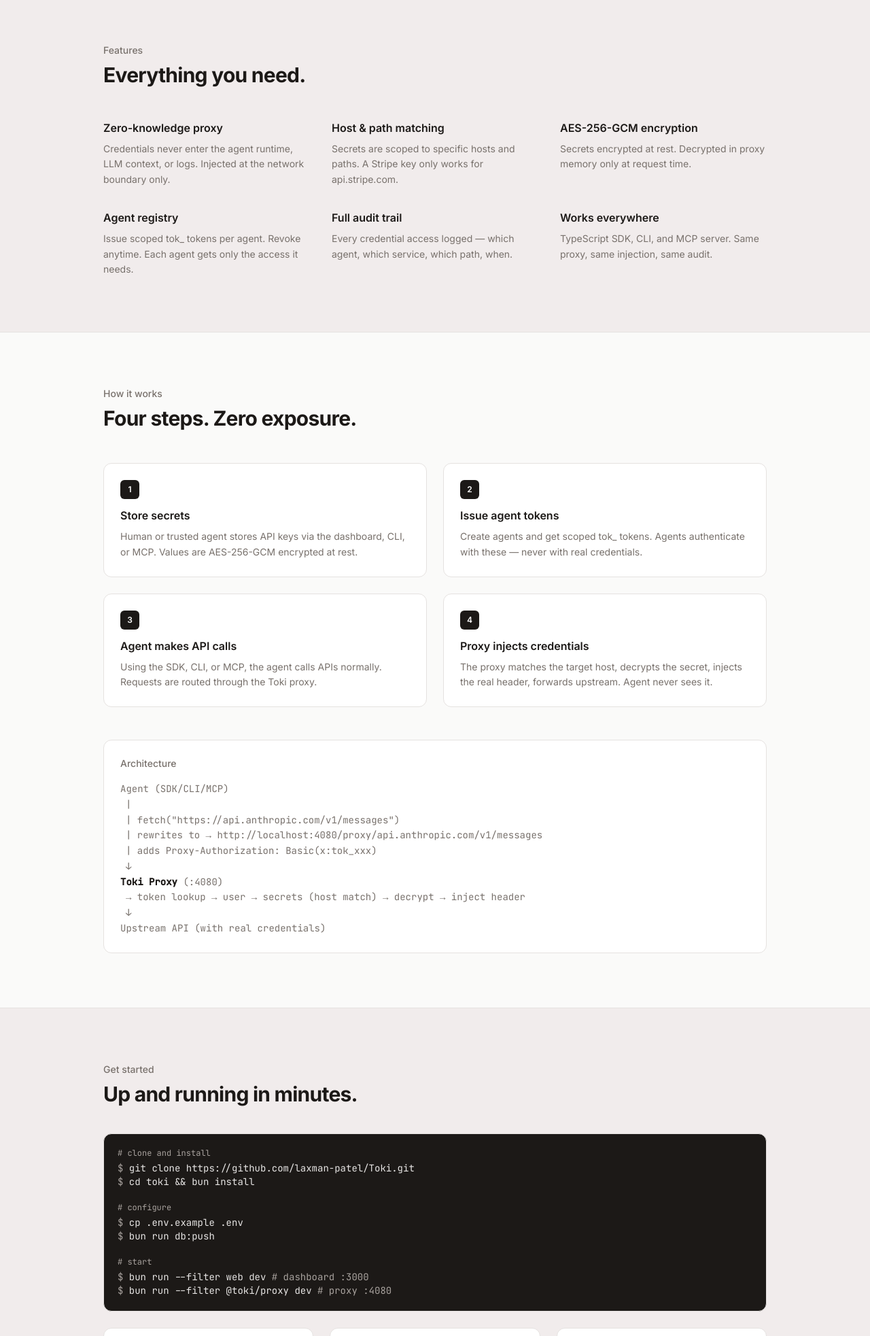
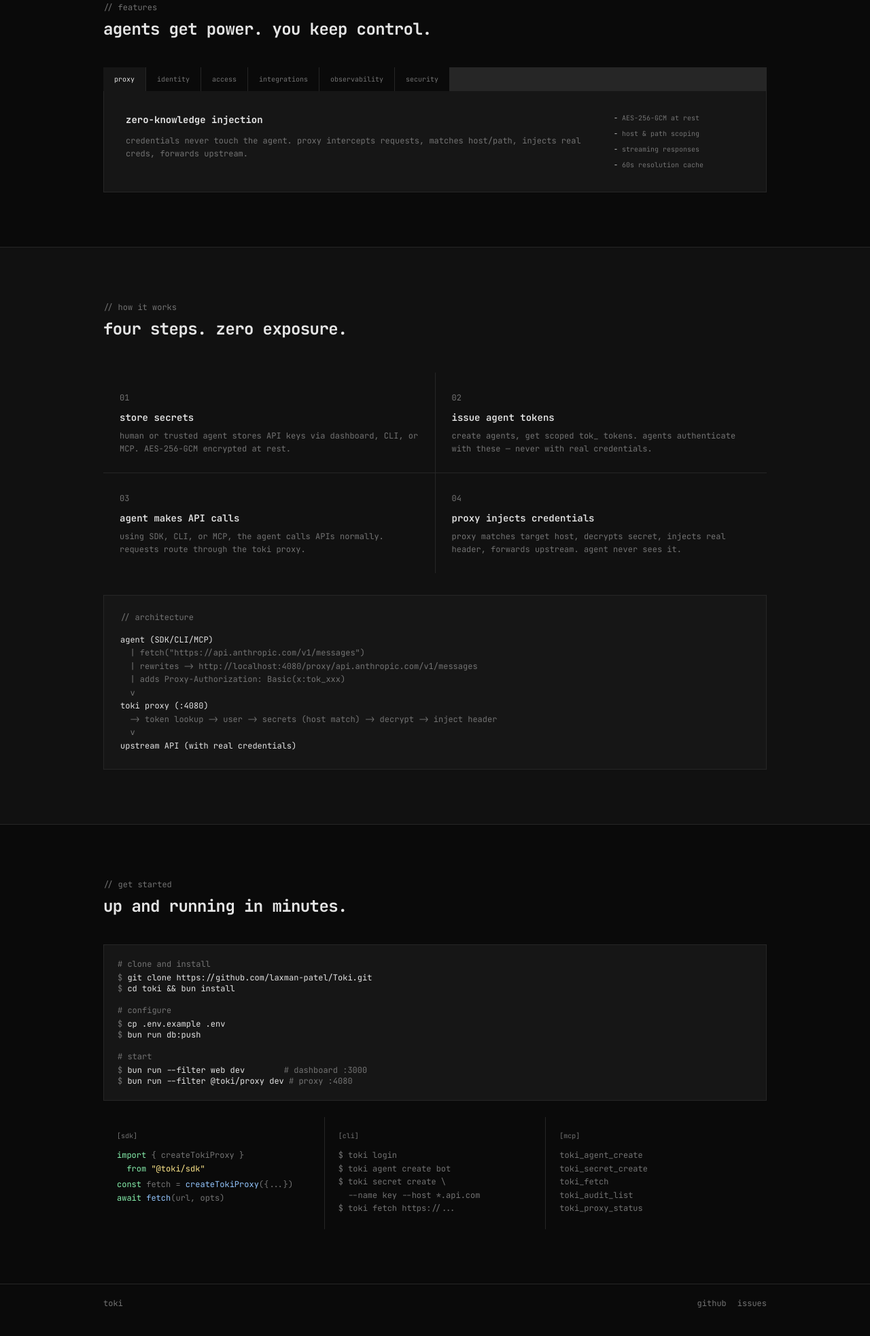
Before and after one commit to laxman-patel/Toki, an Astro site in the folder apps/docs/: page / in a window 1280 px wide. Shown: the part 835-2800 px from the top of the page at 68% size. Built offline with nearby package versions, Linux system fonts and the light colour scheme; Astro itself is replaced by a stand-in of ours.

Commit message:
Redesign landing page: dark theme, monospace, tabbed features
- Dark (#0a0a0a), sharp corners, JetBrains Mono throughout
- Tabbed feature carousel (6 categories) instead of grid wall
- Consolidated 20 features into digestible sections

```diff
--- a/apps/docs/src/components/Features.astro
+++ b/apps/docs/src/components/Features.astro
@@ -1,43 +1,120 @@
 ---
-const features = [
+const categories = [
   {
-    title: "Zero-knowledge proxy",
-    desc: "Credentials never enter the agent runtime, LLM context, or logs. Injected at the network boundary only.",
+    id: "proxy",
+    label: "proxy",
+    title: "zero-knowledge injection",
+    desc: "credentials never touch the agent. proxy intercepts requests, matches host/path, injects real creds, forwards upstream.",
+    details: ["AES-256-GCM at rest", "host & path scoping", "streaming responses", "60s resolution cache"],
   },
   {
-    title: "Host & path matching",
-    desc: "Secrets are scoped to specific hosts and paths. A Stripe key only works for api.stripe.com.",
+    id: "identity",
+    label: "identity",
+    title: "agents as first-class citizens",
+    desc: "scoped tokens per agent. task-scoped credentials that auto-revoke. delegation chains with scope attenuation at each hop.",
+    details: ["tok_ access tokens", "task lifecycle binding", "cascading revocation", "heartbeat monitoring"],
   },
   {
-    title: "AES-256-GCM encryption",
-    desc: "Secrets encrypted at rest. Decrypted in proxy memory only at request time.",
+    id: "access",
+    label: "access",
+    title: "policies & approval gates",
+    desc: "declarative policy engine. human-in-the-loop for sensitive ops. anomaly detection auto-restricts on suspicious behavior.",
+    details: ["Cedar-inspired ABAC", "Slack/email approvals", "behavioral baselines", "canary credentials"],
   },
   {
-    title: "Agent registry",
-    desc: "Issue scoped tok_ tokens per agent. Revoke anytime. Each agent gets only the access it needs.",
+    id: "integrations",
+    label: "integrations",
+    title: "SDKs, MCP, OAuth",
+    desc: "one-line SDK integration. MCP gateway with tool-level scoping. OAuth broker handles token lifecycle for 100+ providers.",
+    details: ["TypeScript / Python / Go", "LangChain, CrewAI, AutoGen", "MCP rug pull detection", "DPoP token binding"],
   },
   {
-    title: "Full audit trail",
-    desc: "Every credential access logged — which agent, which service, which path, when.",
+    id: "observability",
+    label: "observability",
+    title: "audit everything",
+    desc: "every credential access logged with full context. real-time dashboard. tamper-proof storage. compliance-ready exports.",
+    details: ["reasoning chain capture", "OpenTelemetry export", "SOC 2 / GDPR / HIPAA", "queryable interface"],
   },
   {
-    title: "Works everywhere",
-    desc: "TypeScript SDK, CLI, and MCP server. Same proxy, same injection, same audit.",
+    id: "security",
+    label: "security",
+    title: "defense in depth",
+    desc: "credential-free LLM context. sandbox isolation. secret rotation with zero downtime. multi-vault backend support.",
+    details: ["prompt injection defense", "Wasm/container sandboxes", "dual-credential rotation", "Vault / AWS SM / GCP / Azure"],
   },
 ];
 ---
 
-<section id="features" class="border-t border-[var(--color-border)] bg-[var(--color-bg-alt)]">
+<section id="features" class="border-t border-[var(--color-border)]">
   <div class="mx-auto max-w-5xl px-6 py-20">
-    <p class="mb-2 text-sm font-medium text-[var(--color-text-muted)]">Features</p>
-    <h2 class="text-2xl font-bold tracking-tight sm:text-3xl">Everything you need.</h2>
-    <div class="mt-12 grid gap-8 sm:grid-cols-2 lg:grid-cols-3">
-      {features.map((f) => (
-        <div>
-          <h3 class="font-semibold">{f.title}</h3>
-          <p class="mt-2 text-sm leading-relaxed text-[var(--color-text-muted)]">{f.desc}</p>
+    <p class="mb-2 text-xs text-[var(--color-text-muted)]">// features</p>
+    <h2 class="text-xl font-bold tracking-tight sm:text-2xl">agents get power. you keep control.</h2>
+
+    <!-- tab bar -->
+    <div class="mt-10 flex gap-px overflow-x-auto bg-[var(--color-border)]" id="feature-tabs">
+      {categories.map((c, i) => (
+        <button
+          data-tab={c.id}
+          class:list={[
+            "feature-tab px-4 py-2.5 text-[10px] transition-colors whitespace-nowrap",
+            i === 0 ? "bg-[var(--color-surface)] text-[var(--color-text)]" : "bg-[var(--color-bg)] text-[var(--color-text-muted)] hover:text-[var(--color-text)]",
+          ]}
+        >
+          {c.label}
+        </button>
+      ))}
+    </div>
+
+    <!-- panels -->
+    <div id="feature-panels">
+      {categories.map((c, i) => (
+        <div
+          data-panel={c.id}
+          class:list={[
+            "feature-panel border border-t-0 border-[var(--color-border)] bg-[var(--color-surface)]",
+            i !== 0 && "hidden",
+          ]}
+        >
+          <div class="p-8 sm:flex sm:gap-12">
+            <div class="sm:flex-1">
+              <h3 class="text-sm font-bold">{c.title}</h3>
+              <p class="mt-3 text-xs leading-relaxed text-[var(--color-text-muted)]">{c.desc}</p>
+            </div>
+            <div class="mt-5 sm:mt-0 sm:w-48 sm:shrink-0">
+              <div class="space-y-2">
+                {c.details.map((d) => (
+                  <p class="text-[10px] text-[var(--color-text-muted)]">
+                    <span class="text-[var(--color-text)]">-</span> {d}
+                  </p>
+                ))}
+              </div>
+            </div>
+          </div>
         </div>
       ))}
     </div>
+
   </div>
 </section>
+
+<script>
+  const tabs = document.querySelectorAll<HTMLButtonElement>(".feature-tab");
+  const panels = document.querySelectorAll<HTMLDivElement>(".feature-panel");
+
+  tabs.forEach((tab) => {
+    tab.addEventListener("click", () => {
+      const id = tab.dataset.tab;
+
+      tabs.forEach((t) => {
+        t.classList.toggle("bg-[var(--color-surface)]", t.dataset.tab === id);
+        t.classList.toggle("text-[var(--color-text)]", t.dataset.tab === id);
+        t.classList.toggle("bg-[var(--color-bg)]", t.dataset.tab !== id);
+        t.classList.toggle("text-[var(--color-text-muted)]", t.dataset.tab !== id);
+      });
+
+      panels.forEach((p) => {
+        p.classList.toggle("hidden", p.dataset.panel !== id);
+      });
+    });
+  });
+</script>
--- a/apps/docs/src/components/Footer.astro
+++ b/apps/docs/src/components/Footer.astro
@@ -1,20 +1,20 @@
 ---
 const links = [
-  { href: "https://github.com/laxman-patel/Toki", label: "GitHub" },
-  { href: "https://github.com/laxman-patel/Toki/issues", label: "Issues" },
+  { href: "https://github.com/laxman-patel/Toki", label: "github" },
+  { href: "https://github.com/laxman-patel/Toki/issues", label: "issues" },
 ];
 ---
 
 <footer class="border-t border-[var(--color-border)]">
-  <div class="mx-auto flex max-w-5xl items-center justify-between px-6 py-6">
-    <p class="text-sm text-[var(--color-text-muted)]">toki</p>
-    <div class="flex items-center gap-5">
+  <div class="mx-auto flex max-w-5xl items-center justify-between px-6 py-5">
+    <p class="text-xs text-[var(--color-text-muted)]">toki</p>
+    <div class="flex items-center gap-4">
       {links.map((link) => (
         <a
           href={link.href}
           target="_blank"
           rel="noopener noreferrer"
-          class="text-sm text-[var(--color-text-muted)] transition-colors hover:text-[var(--color-text)]"
+          class="text-xs text-[var(--color-text-muted)] transition-colors hover:text-[var(--color-text)]"
         >
           {link.label}
         </a>
--- a/apps/docs/src/components/GetStarted.astro
+++ b/apps/docs/src/components/GetStarted.astro
@@ -1,39 +1,39 @@
 ---
 ---
 
-<section id="get-started" class="border-t border-[var(--color-border)] bg-[var(--color-bg-alt)]">
+<section id="get-started" class="border-t border-[var(--color-border)]">
   <div class="mx-auto max-w-5xl px-6 py-20">
-    <p class="mb-2 text-sm font-medium text-[var(--color-text-muted)]">Get started</p>
-    <h2 class="text-2xl font-bold tracking-tight sm:text-3xl">Up and running in minutes.</h2>
+    <p class="mb-2 text-xs text-[var(--color-text-muted)]">// get started</p>
+    <h2 class="text-xl font-bold tracking-tight sm:text-2xl">up and running in minutes.</h2>
 
     <div class="mt-10 space-y-6">
-      <div class="rounded-xl border border-[var(--color-border)] bg-[#1c1917] p-5 font-mono text-sm text-[#e7e5e4]">
-        <p class="mb-1 text-xs text-[#a8a29e]"># clone and install</p>
-        <p><span class="text-[#a8a29e]">$</span> git clone https://github.com/laxman-patel/Toki.git</p>
-        <p><span class="text-[#a8a29e]">$</span> cd toki && bun install</p>
+      <div class="border border-[var(--color-border)] bg-[var(--color-surface)] p-5 text-xs">
+        <p class="mb-1 text-[var(--color-text-muted)]"># clone and install</p>
+        <p><span class="text-[var(--color-text-muted)]">$</span> git clone https://github.com/laxman-patel/Toki.git</p>
+        <p><span class="text-[var(--color-text-muted)]">$</span> cd toki && bun install</p>
         <p>&nbsp;</p>
-        <p class="mb-1 text-xs text-[#a8a29e]"># configure</p>
-        <p><span class="text-[#a8a29e]">$</span> cp .env.example .env</p>
-        <p><span class="text-[#a8a29e]">$</span> bun run db:push</p>
+        <p class="mb-1 text-[var(--color-text-muted)]"># configure</p>
+        <p><span class="text-[var(--color-text-muted)]">$</span> cp .env.example .env</p>
+        <p><span class="text-[var(--color-text-muted)]">$</span> bun run db:push</p>
         <p>&nbsp;</p>
-        <p class="mb-1 text-xs text-[#a8a29e]"># start</p>
-        <p><span class="text-[#a8a29e]">$</span> bun run --filter web dev        <span class="text-[#a8a29e]"># dashboard :3000</span></p>
-        <p><span class="text-[#a8a29e]">$</span> bun run --filter @toki/proxy dev <span class="text-[#a8a29e]"># proxy :4080</span></p>
+        <p class="mb-1 text-[var(--color-text-muted)]"># start</p>
+        <p><span class="text-[var(--color-text-muted)]">$</span> bun run --filter web dev &nbsp;&nbsp;&nbsp;&nbsp;&nbsp;&nbsp;&nbsp;<span class="text-[var(--color-text-muted)]"># dashboard :3000</span></p>
+        <p><span class="text-[var(--color-text-muted)]">$</span> bun run --filter @toki/proxy dev <span class="text-[var(--color-text-muted)]"># proxy :4080</span></p>
       </div>
 
-      <div class="grid gap-6 sm:grid-cols-3">
-        <div class="rounded-xl border border-[var(--color-border)] bg-[var(--color-surface)] p-5">
-          <p class="text-xs font-medium text-[var(--color-text-muted)]">SDK</p>
-          <div class="mt-3 font-mono text-xs leading-relaxed text-[var(--color-text-muted)]">
-            <p>import {'{'} createTokiProxy {'}'}</p>
-            <p>&nbsp; from "@toki/sdk"</p>
-            <p class="mt-1">const fetch = createTokiProxy({'{'}...{'}'})</p>
-            <p>await fetch(url, opts)</p>
+      <div class="grid gap-px bg-[var(--color-border)] sm:grid-cols-3">
+        <div class="bg-[var(--color-bg)] p-5">
+          <p class="text-[10px] text-[var(--color-text-muted)]">[sdk]</p>
+          <div class="mt-3 text-xs leading-relaxed text-[var(--color-text-muted)]">
+            <p><span class="text-[#86efac]">import</span> {'{'} createTokiProxy {'}'}</p>
+            <p>&nbsp; <span class="text-[#86efac]">from</span> <span class="text-[#fde68a]">"@toki/sdk"</span></p>
+            <p class="mt-1"><span class="text-[#86efac]">const</span> fetch = <span class="text-[#93c5fd]">createTokiProxy</span>({'{'}...{'}'})</p>
+            <p><span class="text-[#86efac]">await</span> <span class="text-[#93c5fd]">fetch</span>(url, opts)</p>
           </div>
         </div>
-        <div class="rounded-xl border border-[var(--color-border)] bg-[var(--color-surface)] p-5">
-          <p class="text-xs font-medium text-[var(--color-text-muted)]">CLI</p>
-          <div class="mt-3 font-mono text-xs leading-relaxed text-[var(--color-text-muted)]">
+        <div class="bg-[var(--color-bg)] p-5">
+          <p class="text-[10px] text-[var(--color-text-muted)]">[cli]</p>
+          <div class="mt-3 text-xs leading-relaxed text-[var(--color-text-muted)]">
             <p>$ toki login</p>
             <p>$ toki agent create bot</p>
             <p>$ toki secret create \</p>
@@ -41,13 +41,14 @@
             <p>$ toki fetch https://...</p>
           </div>
         </div>
-        <div class="rounded-xl border border-[var(--color-border)] bg-[var(--color-surface)] p-5">
-          <p class="text-xs font-medium text-[var(--color-text-muted)]">MCP</p>
-          <div class="mt-3 font-mono text-xs leading-relaxed text-[var(--color-text-muted)]">
+        <div class="bg-[var(--color-bg)] p-5">
+          <p class="text-[10px] text-[var(--color-text-muted)]">[mcp]</p>
+          <div class="mt-3 text-xs leading-relaxed text-[var(--color-text-muted)]">
             <p>toki_agent_create</p>
             <p>toki_secret_create</p>
             <p>toki_fetch</p>
             <p>toki_audit_list</p>
+            <p>toki_proxy_status</p>
           </div>
         </div>
       </div>
--- a/apps/docs/src/components/HowItWorks.astro
+++ b/apps/docs/src/components/HowItWorks.astro
@@ -1,58 +1,55 @@
 ---
 const steps = [
   {
-    num: "1",
-    title: "Store secrets",
-    desc: "Human or trusted agent stores API keys via the dashboard, CLI, or MCP. Values are AES-256-GCM encrypted at rest.",
+    num: "01",
+    title: "store secrets",
+    desc: "human or trusted agent stores API keys via dashboard, CLI, or MCP. AES-256-GCM encrypted at rest.",
   },
   {
-    num: "2",
-    title: "Issue agent tokens",
-    desc: "Create agents and get scoped tok_ tokens. Agents authenticate with these — never with real credentials.",
+    num: "02",
+    title: "issue agent tokens",
+    desc: "create agents, get scoped tok_ tokens. agents authenticate with these — never with real credentials.",
   },
   {
-    num: "3",
-    title: "Agent makes API calls",
-    desc: "Using the SDK, CLI, or MCP, the agent calls APIs normally. Requests are routed through the Toki proxy.",
+    num: "03",
+    title: "agent makes API calls",
+    desc: "using SDK, CLI, or MCP, the agent calls APIs normally. requests route through the toki proxy.",
   },
   {
-    num: "4",
-    title: "Proxy injects credentials",
-    desc: "The proxy matches the target host, decrypts the secret, injects the real header, forwards upstream. Agent never sees it.",
+    num: "04",
+    title: "proxy injects credentials",
+    desc: "proxy matches target host, decrypts secret, injects real header, forwards upstream. agent never sees it.",
   },
 ];
 ---
 
-<section id="how-it-works" class="border-t border-[var(--color-border)]">
+<section id="how-it-works" class="border-t border-[var(--color-border)] bg-[var(--color-bg-alt)]">
   <div class="mx-auto max-w-5xl px-6 py-20">
-    <p class="mb-2 text-sm font-medium text-[var(--color-text-muted)]">How it works</p>
-    <h2 class="text-2xl font-bold tracking-tight sm:text-3xl">Four steps. Zero exposure.</h2>
+    <p class="mb-2 text-xs text-[var(--color-text-muted)]">// how it works</p>
+    <h2 class="text-xl font-bold tracking-tight sm:text-2xl">four steps. zero exposure.</h2>
 
-    <div class="mt-12 grid gap-6 sm:grid-cols-2">
+    <div class="mt-12 grid gap-px bg-[var(--color-border)] sm:grid-cols-2">
       {steps.map((s) => (
-        <div class="rounded-xl border border-[var(--color-border)] bg-[var(--color-surface)] p-6">
-          <span class="inline-flex h-7 w-7 items-center justify-center rounded-md bg-[var(--color-accent)] text-xs font-semibold text-white">
-            {s.num}
-          </span>
-          <h3 class="mt-3 font-semibold">{s.title}</h3>
-          <p class="mt-2 text-sm leading-relaxed text-[var(--color-text-muted)]">{s.desc}</p>
+        <div class="bg-[var(--color-bg-alt)] p-6">
+          <span class="text-xs text-[var(--color-text-muted)]">{s.num}</span>
+          <h3 class="mt-2 text-sm font-semibold">{s.title}</h3>
+          <p class="mt-2 text-xs leading-relaxed text-[var(--color-text-muted)]">{s.desc}</p>
         </div>
       ))}
     </div>
 
-    <div class="mt-12 rounded-xl border border-[var(--color-border)] bg-[var(--color-surface)] p-6">
-      <p class="mb-4 text-sm font-medium text-[var(--color-text-muted)]">Architecture</p>
-      <div class="font-mono text-sm leading-relaxed text-[var(--color-text-muted)]">
-        <p>Agent (SDK/CLI/MCP)</p>
-        <p class="ml-2">|</p>
-        <p class="ml-2">| fetch("https://api.anthropic.com/v1/messages")</p>
-        <p class="ml-2">| rewrites to → http://localhost:4080/proxy/api.anthropic.com/v1/messages</p>
-        <p class="ml-2">| adds Proxy-Authorization: Basic(x:tok_xxx)</p>
-        <p class="ml-2">↓</p>
-        <p><span class="text-[var(--color-text)] font-semibold">Toki Proxy</span> (:4080)</p>
-        <p class="ml-2">→ token lookup → user → secrets (host match) → decrypt → inject header</p>
-        <p class="ml-2">↓</p>
-        <p>Upstream API (with real credentials)</p>
+    <div class="mt-8 border border-[var(--color-border)] bg-[var(--color-surface)] p-6 text-xs">
+      <p class="mb-4 text-[var(--color-text-muted)]">// architecture</p>
+      <div class="leading-relaxed text-[var(--color-text-muted)]">
+        <p class="text-[var(--color-text)]">agent (SDK/CLI/MCP)</p>
+        <p>&nbsp; | fetch("https://api.anthropic.com/v1/messages")</p>
+        <p>&nbsp; | rewrites -&gt; http://localhost:4080/proxy/api.anthropic.com/v1/messages</p>
+        <p>&nbsp; | adds Proxy-Authorization: Basic(x:tok_xxx)</p>
+        <p>&nbsp; v</p>
+        <p class="text-[var(--color-text)]">toki proxy (:4080)</p>
+        <p>&nbsp; -&gt; token lookup -&gt; user -&gt; secrets (host match) -&gt; decrypt -&gt; inject header</p>
+        <p>&nbsp; v</p>
+        <p class="text-[var(--color-text)]">upstream API (with real credentials)</p>
       </div>
     </div>
   </div>
--- a/apps/docs/src/components/Nav.astro
+++ b/apps/docs/src/components/Nav.astro
@@ -1,20 +1,20 @@
 ---
 const links = [
-  { href: "https://github.com/laxman-patel/Toki", label: "GitHub" },
-  { href: "#features", label: "Features" },
-  { href: "#how-it-works", label: "How it works" },
-  { href: "#get-started", label: "Get started" },
+  { href: "https://github.com/laxman-patel/Toki", label: "github" },
+  { href: "#features", label: "features" },
+  { href: "#how-it-works", label: "how it works" },
+  { href: "#get-started", label: "get started" },
 ];
 ---
 
-<nav class="sticky top-0 z-50 border-b border-[var(--color-border)] bg-[var(--color-bg)]/80 backdrop-blur-sm">
-  <div class="mx-auto flex h-14 max-w-5xl items-center justify-between px-6">
-    <a href="/" class="text-lg font-semibold tracking-tight">toki</a>
-    <div class="flex items-center gap-6">
+<nav class="sticky top-0 z-50 border-b border-[var(--color-border)] bg-[var(--color-bg)]/90 backdrop-blur-sm">
+  <div class="mx-auto flex h-12 max-w-5xl items-center justify-between px-6">
+    <a href="/" class="text-sm font-semibold tracking-tight">toki</a>
+    <div class="flex items-center gap-5">
       {links.map((link) => (
         <a
           href={link.href}
-          class="text-sm text-[var(--color-text-muted)] transition-colors hover:text-[var(--color-text)]"
+          class="text-xs text-[var(--color-text-muted)] transition-colors hover:text-[var(--color-text)]"
           target={link.href.startsWith("http") ? "_blank" : undefined}
           rel={link.href.startsWith("http") ? "noopener noreferrer" : undefined}
         >
--- a/apps/docs/src/layouts/Base.astro
+++ b/apps/docs/src/layouts/Base.astro
@@ -20,7 +20,7 @@ const {
     <link rel="preconnect" href="https://fonts.googleapis.com" />
     <link rel="preconnect" href="https://fonts.gstatic.com" crossorigin />
     <link
-      href="https://fonts.googleapis.com/css2?family=Inter:wght@400;500;600;700&family=JetBrains+Mono:wght@400;500&display=swap"
+      href="https://fonts.googleapis.com/css2?family=JetBrains+Mono:wght@400;500;600;700&display=swap"
       rel="stylesheet"
     />
   </head>
--- a/apps/docs/src/styles/global.css
+++ b/apps/docs/src/styles/global.css
@@ -1,16 +1,16 @@
 @import "tailwindcss";
 
 @theme {
-  --font-sans: "Inter", ui-sans-serif, system-ui, sans-serif;
+  --font-sans: "JetBrains Mono", "Fira Code", ui-monospace, monospace;
   --font-mono: "JetBrains Mono", "Fira Code", ui-monospace, monospace;
 
-  --color-bg: #fafaf9;
-  --color-bg-alt: #f1ecec;
-  --color-surface: #ffffff;
-  --color-border: #e5e2e0;
-  --color-text: #1c1917;
-  --color-text-muted: #78716c;
-  --color-accent: #1c1917;
+  --color-bg: #0a0a0a;
+  --color-bg-alt: #111111;
+  --color-surface: #161616;
+  --color-border: #262626;
+  --color-text: #e5e5e5;
+  --color-text-muted: #737373;
+  --color-accent: #e5e5e5;
 }
 
 html {
@@ -26,5 +26,5 @@ body {
 }
 
 ::selection {
-  background: #1c191720;
+  background: #e5e5e520;
 }
```
Also changed, not shown: apps/docs/src/components/Hero.astro (+22 -22 lines).
